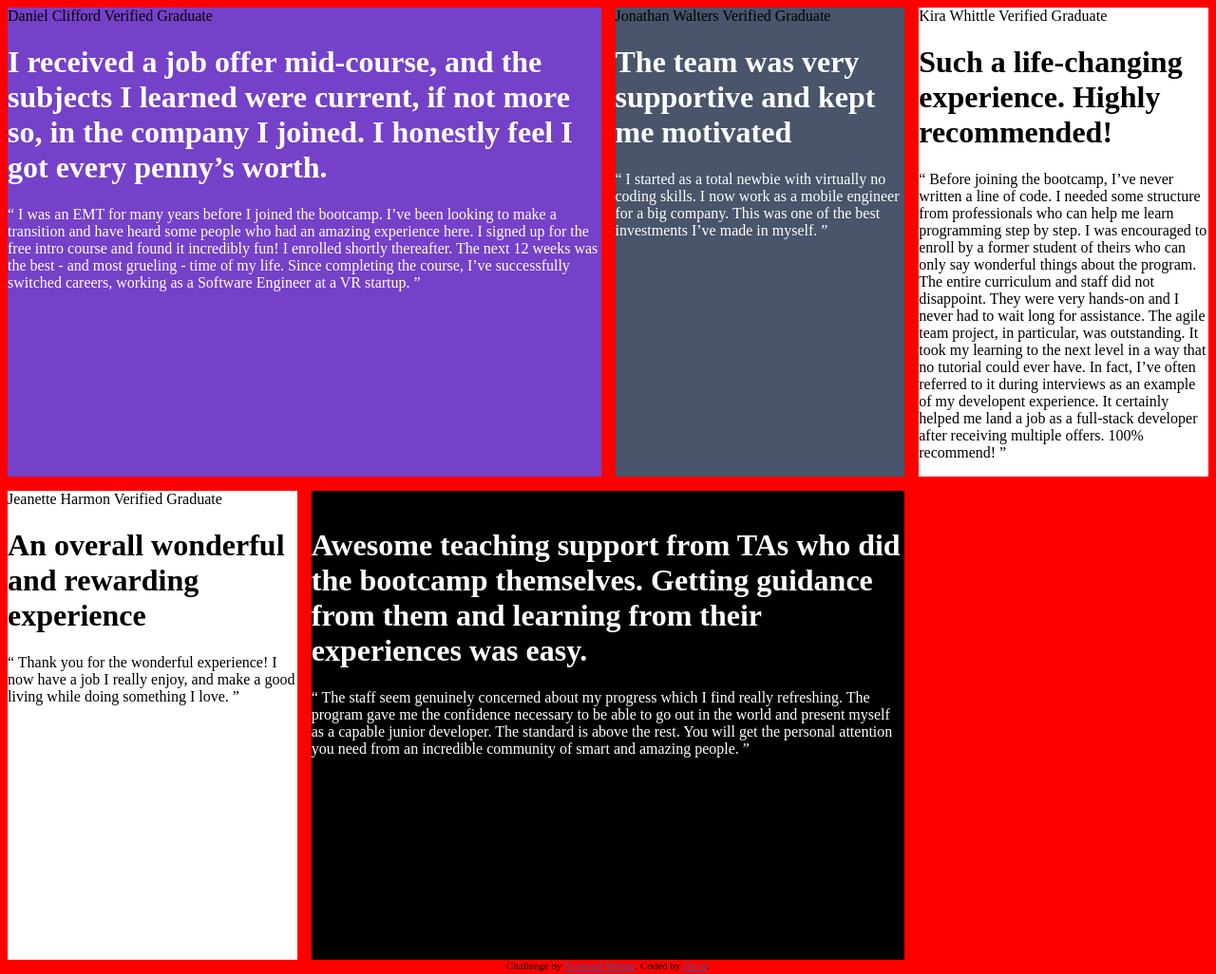
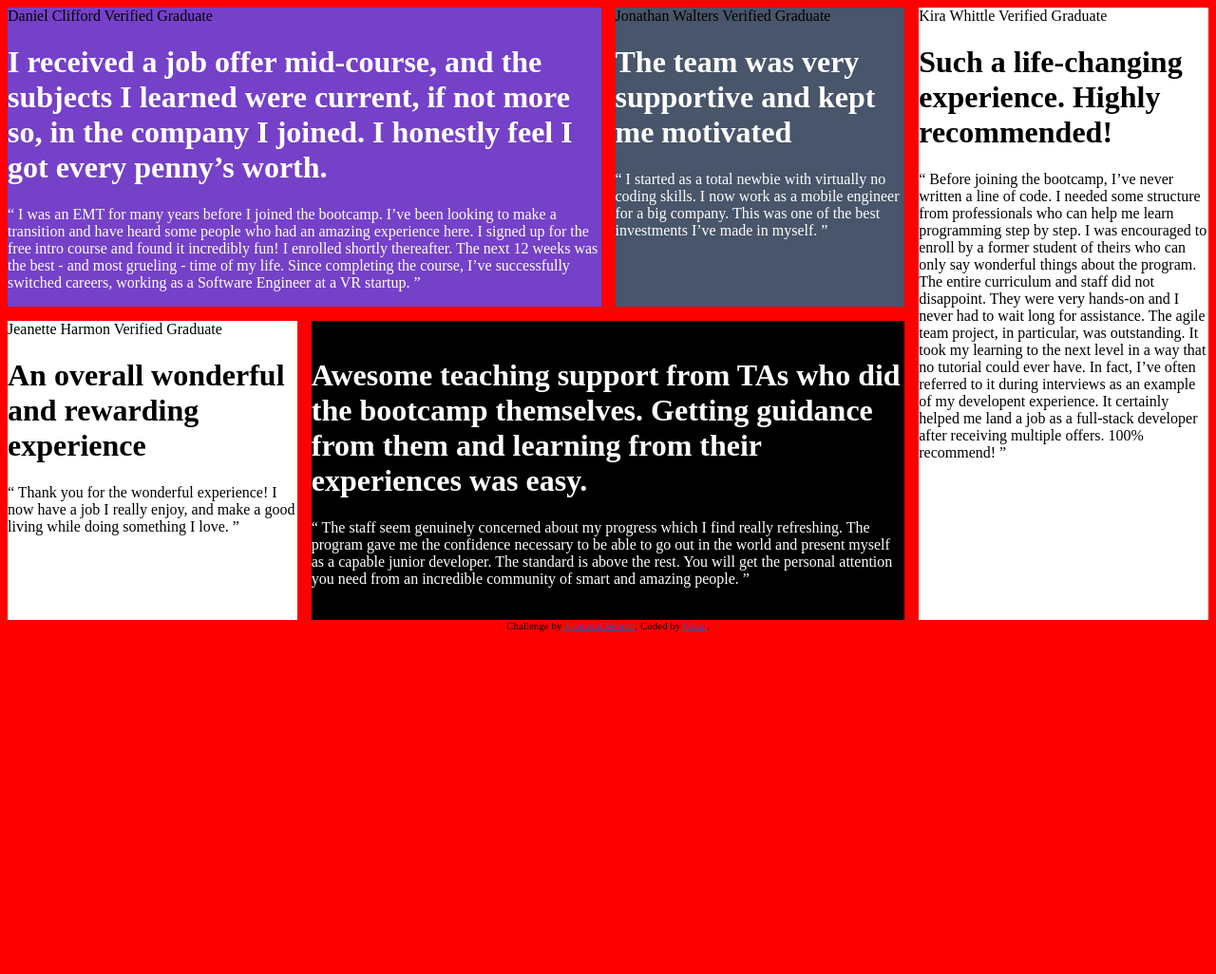
Before and after one commit to Apharaohh/CSS-Grid, a plain HTML site: page index.html in a window 1280 px wide. Shown: the whole page at 95% size. After the commit the page ends 800 px from the top, so only its background shows below. Drawn offline with Linux system fonts and the light colour scheme.

Commit message:
final grid placement

```diff
--- a/index.html
+++ b/index.html
@@ -45,6 +45,7 @@
 
       .kira {
         grid-column: 4;
+        grid-row: 1 / span 2 ;
       }
 
       .white {
```
